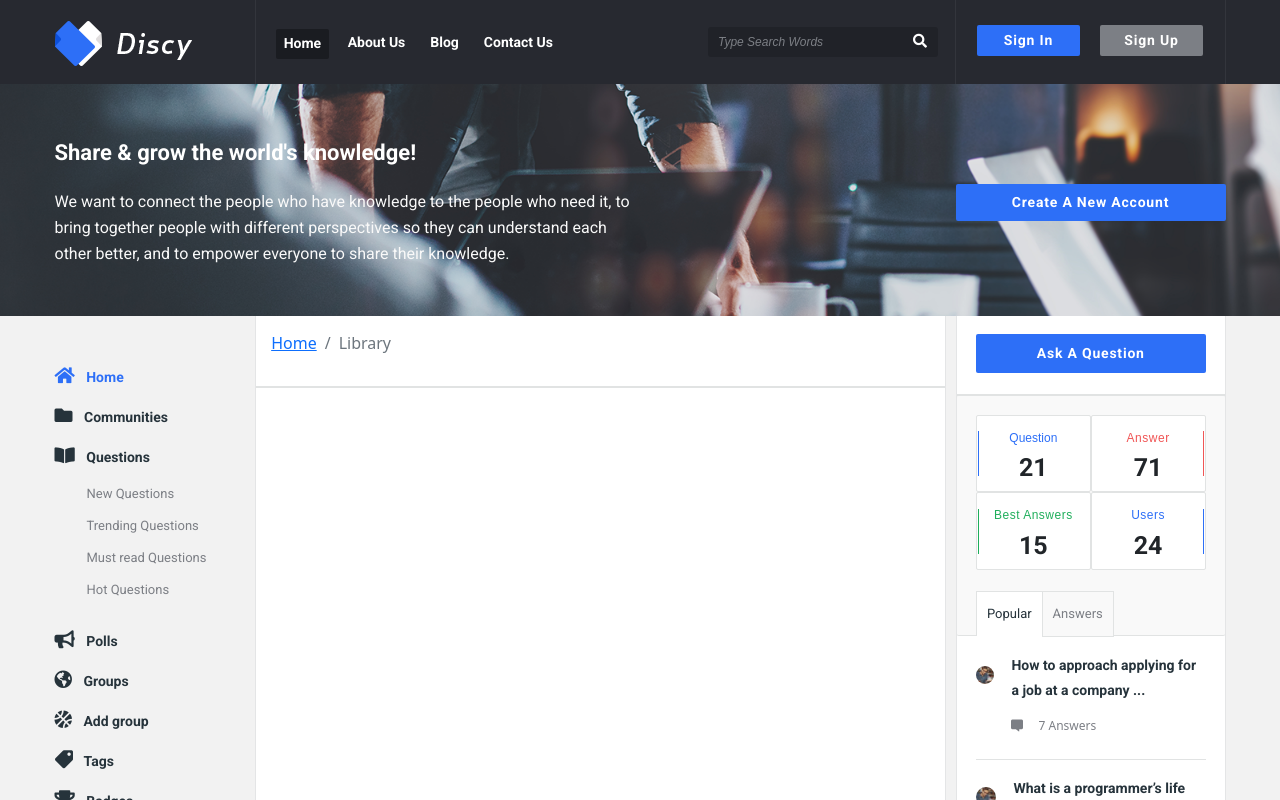
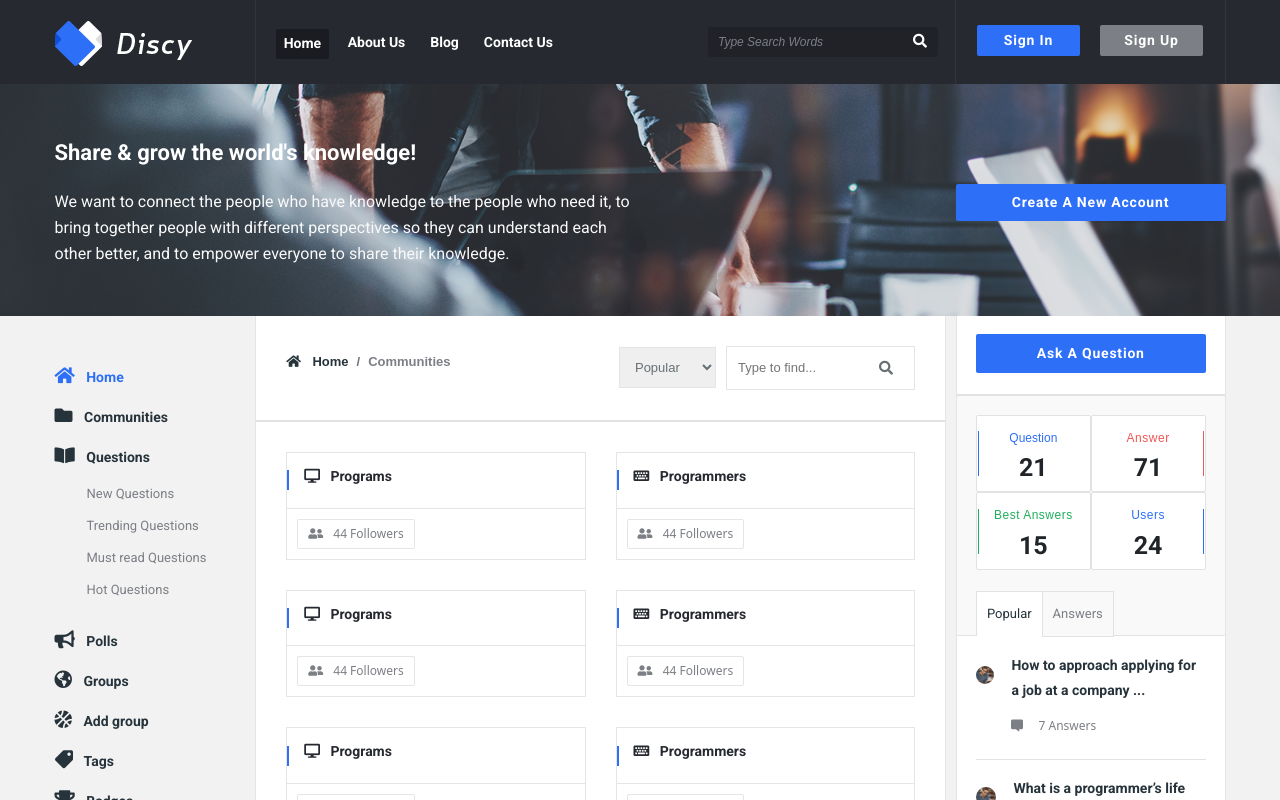
Before and after one commit to ahmadEssam77/Discy, a Vue app: page /communities in a window 1280 px wide. Shown: the top 800 px of the page. Built offline with nearby package versions, Linux system fonts and the light colour scheme.

Commit message:
community

```diff
--- a/src/assets/css/variables.css
+++ b/src/assets/css/variables.css
@@ -24,6 +24,7 @@
     --main-blue-bg-text-color: #2D6FF7;
     --ancor-color: #26333B;
     --footer-text-color: #707885;
+    --community-color: #677075;
 
     --white-text: #FFF;
     --dark-text: #000;
--- a/src/views/Communities.vue
+++ b/src/views/Communities.vue
@@ -3,12 +3,136 @@
     <div class="breadcrumb-wrapper">
       <nav aria-label="breadcrumb">
         <ol class="breadcrumb">
-          <li class="breadcrumb-item"><a href="#">Home</a></li>
-          <li class="breadcrumb-item active" aria-current="page">Library</li>
+          <li class="breadcrumb-item">
+            <router-link to="/" class="text-decoration-none the-home"
+              ><i class="fas fa-home pe-2"></i> Home</router-link
+            >
+          </li>
+          <li
+            class="breadcrumb-item active the-communities"
+            aria-current="page"
+          >
+            Communities
+          </li>
         </ol>
       </nav>
+      <div class="left">
+        <select name="" id="">
+          <option value="">Popular</option>
+          <option value="">Followers</option>
+          <option value="">Name</option>
+        </select>
+        <div class="search position-relative">
+          <input type="search" name="" id="" placeholder="Type to find..." />
+          <i class="fas fa-search icon-search"></i>
+        </div>
+      </div>
     </div>
-    <main></main>
+    <main>
+      <div class="com-wrapper">
+        <div class="left-wrapper">
+          <div class="com-left">
+            <div class="top">
+              <h6><i class="fas fa-desktop"></i> Programs</h6>
+            </div>
+            <div class="bottom">
+              <div class="followers">
+                <i class="fas fa-user-friends"></i> 44 Followers
+              </div>
+            </div>
+          </div>
+        </div>
+        <div class="right-wrapper">
+          <div class="com-right">
+            <div class="top">
+              <h6><i class="fas fa-keyboard"></i> Programmers</h6>
+            </div>
+            <div class="bottom">
+              <div class="followers">
+                <i class="fas fa-user-friends"></i> 44 Followers
+              </div>
+            </div>
+          </div>
+        </div>
+        <!-- 2 -->
+        <div class="left-wrapper">
+          <div class="com-left">
+            <div class="top">
+              <h6><i class="fas fa-desktop"></i> Programs</h6>
+            </div>
+            <div class="bottom">
+              <div class="followers">
+                <i class="fas fa-user-friends"></i> 44 Followers
+              </div>
+            </div>
+          </div>
+        </div>
+        <div class="right-wrapper">
+          <div class="com-right">
+            <div class="top">
+              <h6><i class="fas fa-keyboard"></i> Programmers</h6>
+            </div>
+            <div class="bottom">
+              <div class="followers">
+                <i class="fas fa-user-friends"></i> 44 Followers
+              </div>
+            </div>
+          </div>
+        </div>
+
+        <!-- 3 -->
+        <div class="left-wrapper">
+          <div class="com-left">
+            <div class="top">
+              <h6><i class="fas fa-desktop"></i> Programs</h6>
+            </div>
+            <div class="bottom">
+              <div class="followers">
+                <i class="fas fa-user-friends"></i> 44 Followers
+              </div>
+            </div>
+          </div>
+        </div>
+        <div class="right-wrapper">
+          <div class="com-right">
+            <div class="top">
+              <h6><i class="fas fa-keyboard"></i> Programmers</h6>
+            </div>
+            <div class="bottom">
+              <div class="followers">
+                <i class="fas fa-user-friends"></i> 44 Followers
+              </div>
+            </div>
+          </div>
+        </div>
+
+        <!-- 4 -->
+        <div class="left-wrapper">
+          <div class="com-left">
+            <div class="top">
+              <h6><i class="fas fa-desktop"></i> Programs</h6>
+            </div>
+            <div class="bottom">
+              <div class="followers">
+                <i class="fas fa-user-friends"></i> 44 Followers
+              </div>
+            </div>
+          </div>
+        </div>
+        <div class="right-wrapper">
+          <div class="com-right">
+            <div class="top">
+              <h6><i class="fas fa-keyboard"></i> Programmers</h6>
+            </div>
+            <div class="bottom">
+              <div class="followers">
+                <i class="fas fa-user-friends"></i> 44 Followers
+              </div>
+            </div>
+          </div>
+        </div>
+      </div>
+    </main>
   </div>
 </template>
 
@@ -24,12 +148,167 @@ div {
 }
 
 .breadcrumb-wrapper {
-  padding: 15px;
+  padding: 30px;
   border-bottom: 2px solid var(--separator-color);
+  display: flex;
+  align-items: center;
+  justify-content: space-between;
 }
 
+.breadcrumb-wrapper .the-home {
+  color: var(--ancor-color) !important;
+  font-family: var(--arial-font-family);
+  font-size: 13px;
+  font-weight: 600;
+  transition: 0.5s;
+}
+
+.breadcrumb-wrapper .the-home:hover {
+  color: var(--main-blue-bg-text-color) !important;
+}
+
+.breadcrumb-wrapper .the-communities {
+  font-family: var(--arial-font-family);
+  color: var(--btn-bg-gray);
+  font-size: 13px;
+  font-weight: 600;
+  padding-top: 4px;
+}
+
+select,
+.search input {
+  color: var(--community-color);
+  cursor: pointer;
+  padding: 11px 8px 11px 11px;
+  outline: none;
+  font-size: 13px;
+  border: 1px solid #e4e5e6;
+  font-family: var(--arial-font-family);
+}
+
+.search {
+  display: inline-block;
+}
+
+.search input {
+  cursor: text;
+  margin-left: 10px;
+  padding-right: 0;
+}
+
+.search i {
+  position: absolute;
+  color: var(--community-color);
+  right: 15px;
+  top: 50%;
+  transform: translateY(-50%);
+  font-size: 14px;
+}
+
+/* Main */
 main {
   background-color: var(--white-text);
   height: 1355px;
 }
+
+.com-wrapper {
+  display: flex;
+  padding: 30px;
+  flex-wrap: wrap;
+}
+
+.left-wrapper,
+.right-wrapper {
+  width: 50%;
+}
+
+.left-wrapper {
+  padding-right: 15px;
+  padding-bottom: 30px;
+}
+
+.right-wrapper {
+  padding-left: 15px;
+  padding-bottom: 30px;
+}
+
+.com-left,
+.com-right {
+  border: 1px solid #e4e5e6;
+}
+
+.top {
+  padding: 15px 10px;
+  border-bottom: 1px solid #e4e5e6;
+  position: relative;
+}
+
+.top::after {
+  content: "";
+  position: absolute;
+  width: 2px;
+  height: 20px;
+  background-color: var(--main-blue-bg-text-color);
+  top: 50%;
+  left: 0;
+  transform: translateY(-50%);
+}
+
+h6 {
+  font-family: var(--roboto-font-family);
+  color: var(--navbar-bg);
+  font-size: 14px;
+  font-weight: 700;
+  padding-left: 7px;
+}
+
+i {
+  padding-right: 7px;
+}
+
+.followers {
+  width: fit-content;
+  padding: 5px 10px;
+  border: 1px solid #e4e5e6;
+  border-radius: 2px;
+  margin: 10px;
+  color: var(--btn-bg-gray);
+  font-size: 12px;
+  font-weight: 400;
+}
+
+/* Media query */
+@media screen and (max-width: 800px) {
+  .breadcrumb-wrapper {
+    padding: 10px;
+    display: flex;
+    align-items: start;
+    flex-direction: column;
+  }
+
+  .com-wrapper {
+    display: flex;
+    padding: 5px;
+    flex-direction: column;
+  }
+
+  .left-wrapper,
+  .right-wrapper {
+    width: 100%;
+  }
+
+  .left-wrapper {
+    padding-left: 10px;
+    padding-right: 10px;
+    padding-top: 10px;
+    padding-bottom: 10px;
+  }
+
+  .right-wrapper {
+    padding-left: 10px;
+    padding-right: 10px;
+    padding-top: 0px;
+    padding-bottom: 10px;
+  }
+}
 </style>
--- a/src/views/Users.vue
+++ b/src/views/Users.vue
@@ -1,9 +1,115 @@
 <template>
-  <div>this is users</div>
+  <div>
+    <div class="breadcrumb-wrapper">
+      <nav aria-label="breadcrumb">
+        <ol class="breadcrumb">
+          <li class="breadcrumb-item">
+            <router-link to="/" class="text-decoration-none the-home"
+              ><i class="fas fa-home pe-2"></i> Home</router-link
+            >
+          </li>
+          <li
+            class="breadcrumb-item active the-communities"
+            aria-current="page"
+          >
+            Users
+          </li>
+        </ol>
+      </nav>
+      <div class="left">
+        <select name="" id="">
+          <option value="">Date Registered</option>
+          <option value="">Name</option>
+          <option value="">ID</option>
+          <option value="">Questions</option>
+          <option value="">Answers</option>
+          <option value="">Best Answers</option>
+          <option value="">Points</option>
+          <option value="">Followers</option>
+          <option value="">Posts</option>
+          <option value="">Comments</option>
+        </select>
+        <div class="search position-relative">
+          <input type="search" name="" id="" placeholder="Type to find..." />
+          <i class="fas fa-search icon-search"></i>
+        </div>
+      </div>
+    </div>
+    <main></main>
+  </div>
 </template>
 
 <script>
-export default {};
+export default {
+  name: "Users",
+};
 </script>
 
-<style></style>
+<style scoped>
+div {
+  background-color: var(--white-text);
+}
+
+.breadcrumb-wrapper {
+  padding: 28px;
+  border-bottom: 2px solid var(--separator-color);
+  display: flex;
+  align-items: center;
+  justify-content: space-between;
+}
+
+.breadcrumb-wrapper .the-home {
+  color: var(--ancor-color) !important;
+  font-family: var(--arial-font-family);
+  font-size: 13px;
+  font-weight: 600;
+  transition: 0.5s;
+}
+
+.breadcrumb-wrapper .the-home:hover {
+  color: var(--main-blue-bg-text-color) !important;
+}
+
+.breadcrumb-wrapper .the-communities {
+  font-family: var(--arial-font-family);
+  color: var(--btn-bg-gray);
+  font-size: 13px;
+  font-weight: 600;
+  padding-top: 4px;
+}
+
+select,
+.search input {
+  color: var(--community-color);
+  cursor: pointer;
+  padding: 11px 8px 11px 11px;
+  outline: none;
+  font-size: 13px;
+  border: 1px solid #e4e5e6;
+  font-family: var(--arial-font-family);
+}
+
+.search {
+  display: inline-block;
+}
+
+.search input {
+  cursor: text;
+  margin-left: 10px;
+  padding-right: 0;
+}
+
+.search i {
+  position: absolute;
+  color: var(--community-color);
+  right: 15px;
+  top: 50%;
+  transform: translateY(-50%);
+  font-size: 14px;
+}
+
+main {
+  background-color: var(--white-text);
+  height: 1355px;
+}
+</style>
```
